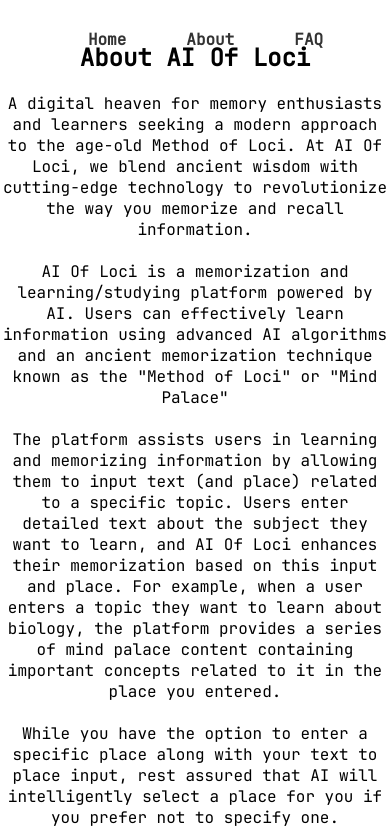
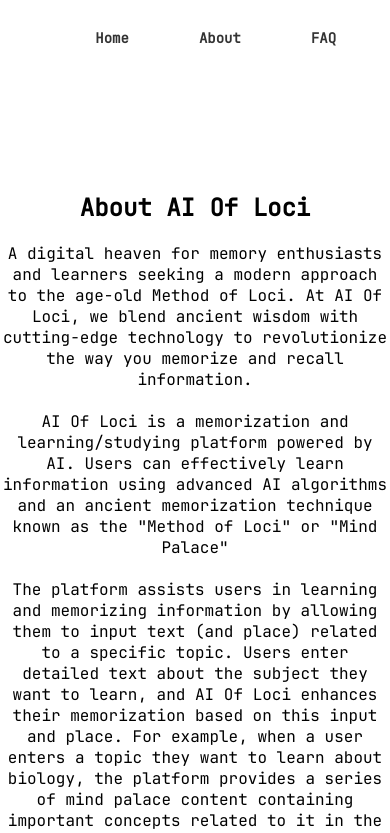
Before and after one commit to efesn/ai-of-loci, a React (Create React App) app in the folder client/: page /about in a window 390 px wide. Shown: the top 833 px of the page. Built offline with nearby package versions, Linux system fonts and the light colour scheme.

Commit message:
messing around with css to make it responsive

```diff
--- a/client/src/App.css
+++ b/client/src/App.css
@@ -225,6 +225,7 @@
   /* margin-bottom: 300px; */
   opacity: 0;
   transition: opacity 0.7s ease-in-out;
+  justify-content: center;
 }
 
 .about-content.active {
@@ -253,11 +254,12 @@
 
 
 
-
-/* ---------- TABLET --------------- */
+/* ---------------PHONE------------------ */
+/* Adjustments for smaller screens */
 @media (max-width: 768px) {
   .container {
     padding: 0 10px;
+    overflow-y: auto;
   }
 
   .logo {
@@ -265,90 +267,104 @@
     max-height: 250px;
   }
 
+  .place-input {
+    width: 15em;
+  }
+
   input {
-    max-width: 300px;
-  }
-}
-
-/*----------------- PHONE ---------------*/
-@media (max-width: 768px) {
-  .container {
-    padding: 0 10px;
-    overflow-y: auto;
-
+    max-width: 350px;
   }
 
 
-
-  .logo {
-    max-width: 250px;
-    max-height: 250px;
+  nav {
+    top: -5px;
+    right: 5px;
   }
 
-  input {
-    max-width: 300px;
-    margin-top: 20px;
+  .nav ul {
+    display: flex;
+    justify-content: space-around;
+    padding: 0;
   }
+
+  /* li {
+    margin-left: 20px;
+  } */
+
+  nav li {
+    margin: 0 10px;
+  }
+
+  .about-content {
+    text-align: center;
+    max-width: 500px;
+    margin: 0 auto;
+    margin-bottom: -300px;
+    opacity: 0;
+    transition: opacity 0.7s ease-in-out;
+    justify-content: center;
+}
 }
 
-
-
-/* SMALLER */
 @media (max-width: 480px) {
   .logo {
     max-width: 200px;
     max-height: 200px;
   }
 
+
   nav {
-    top: -15px;
-    right: 23px;
+    margin-top: 10px;
+    position: absolute;
+    padding: 1%;
+    text-align: center;
+    display: flex;
+    align-items: center;
+    justify-content: space-between;
+  }
+
+  .nav ul {
+    display: flex;
+    justify-content: space-between;
+    padding: 5px;
+  }
+
+  nav ul {
+    display: flex;
+    justify-content: space-between;
+    align-items: center;
+    padding: 5px;
+  }
+
+  nav li {
+    margin: 0 25px;
+  }
+
+
+
+
+  li {
+    margin-left: 10px;
+    font-size: 14px;
+  }
+
+  .place-input {
+    width: 13em;
+  }
+
+  input {
+    font-size: 14px;
+    max-width: 320px;
+  }
+}
+
+@media (max-width: 376px) {
+  .logo {
+    max-width: 150px;
+    max-height: 150px;
   }
 
   li {
-    display: inline-block;
-    margin-left: 60px;
-    text-align: center;
-    margin: 20px;
+    margin-left: 5px;
   }
 }
-
-/* SMALLER */
-@media (max-width: 380px) {
-  .logo {
-    max-width: 200px;
-    max-height: 200px;
-  }
-
-  nav {
-    top: -20px;
-    right: 5px;
-  }
-
-  li {
-    display: inline-block;
-    margin-left: 60px;
-    text-align: center;
-    margin: 28px;
-  }
-}
-
-/* EVEN SMALLER */
-@media (max-width: 376px) {
-  .logo {
-    max-width: 200px;
-    max-height: 200px;
-  }
-
-  nav {
-    top: -10px;
-    right: 20px;
-  }
-
-  li {
-    display: inline-block;
-    margin-left: 60px;
-    text-align: center;
-    margin: 20px;
-  }
-}
```
